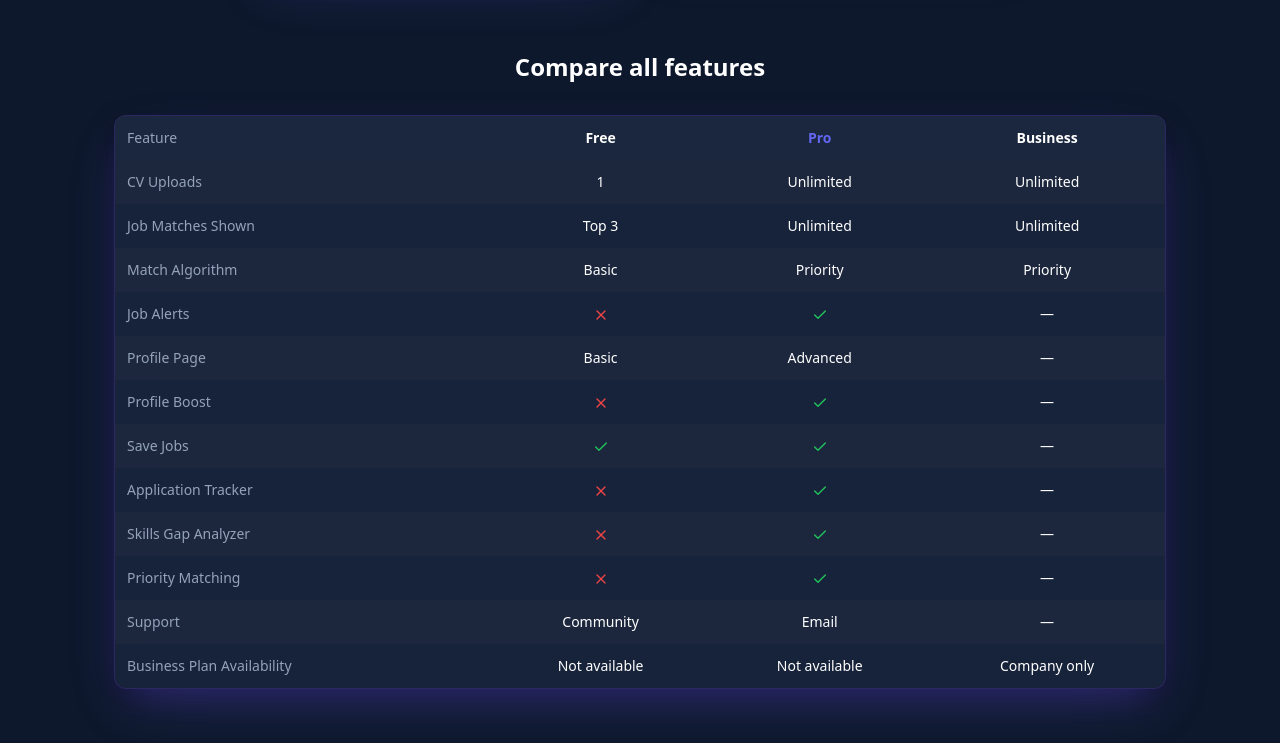
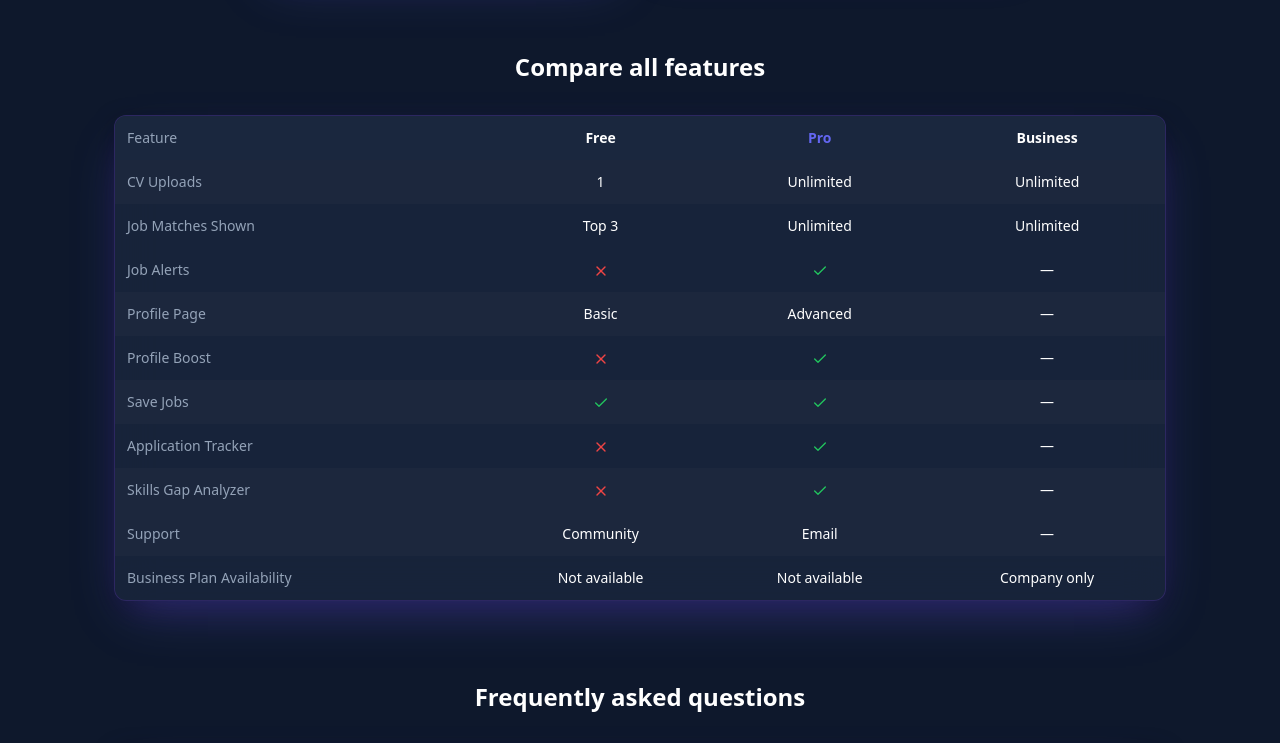
Before and after one commit to nourshraif/FinalProject, a Next.js app in the folder frontend/: page /pricing in a window 1280 px wide. Shown: the part 1020-1763 px from the top of the page. Built offline with nearby package versions, Linux system fonts and the light colour scheme; no server answers.

Commit message:
Fixed pricing page for job seekers

```diff
--- a/frontend/app/pricing/page.tsx
+++ b/frontend/app/pricing/page.tsx
@@ -149,7 +149,6 @@ export default function PricingPage() {
     "Everything in Free",
     "See all job matches (unlimited)",
     "Skills Gap Analyzer",
-    "Priority matching algorithm",
     "Profile boost in searches",
     "Application tracker",
     "Daily job alerts",
@@ -561,12 +560,6 @@ export default function PricingPage() {
                   <td className="p-3 text-center text-white">Unlimited</td>
                   <td className="p-3 text-center text-white">Unlimited</td>
                 </tr>
-                <tr style={{ background: "rgba(255,255,255,0.02)" }}>
-                  <td className="p-3 font-medium" style={{ color: "var(--text-secondary)" }}>Match Algorithm</td>
-                  <td className="p-3 text-center text-white">Basic</td>
-                  <td className="p-3 text-center text-white">Priority</td>
-                  <td className="p-3 text-center text-white">Priority</td>
-                </tr>
                 <tr>
                   <td className="p-3 font-medium" style={{ color: "var(--text-secondary)" }}>Job Alerts</td>
                   <td className="p-3 text-center">
@@ -615,16 +608,6 @@ export default function PricingPage() {
                 </tr>
                 <tr style={{ background: "rgba(255,255,255,0.02)" }}>
                   <td className="p-3 font-medium" style={{ color: "var(--text-secondary)" }}>Skills Gap Analyzer</td>
-                  <td className="p-3 text-center">
-                    <X className="inline h-4 w-4" style={{ color: "#ef4444" }} />
-                  </td>
-                  <td className="p-3 text-center">
-                    <Check className="inline h-4 w-4" style={{ color: "#22c55e" }} />
-                  </td>
-                  <td className="p-3 text-center text-white">—</td>
-                </tr>
-                <tr>
-                  <td className="p-3 font-medium" style={{ color: "var(--text-secondary)" }}>Priority Matching</td>
                   <td className="p-3 text-center">
                     <X className="inline h-4 w-4" style={{ color: "#ef4444" }} />
                   </td>
--- a/frontend/app/settings/billing/page.tsx
+++ b/frontend/app/settings/billing/page.tsx
@@ -144,7 +144,6 @@ function BillingContent() {
     "Skills Gap Analyzer",
     "Application tracker",
     "Daily job alerts",
-    "Priority matching",
     "Profile boost",
   ];
   const businessFeatures = [
```
